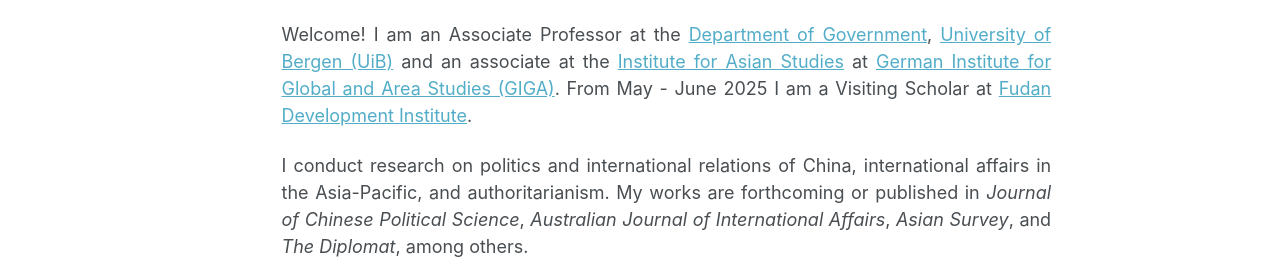
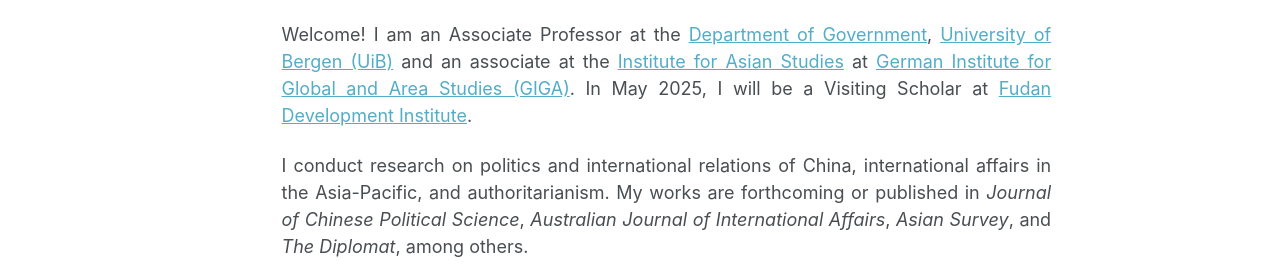
Before and after one commit to ehsong/ehsong.github.io, a Jekyll site: the page built from _pages/about.md, in a window 1280 px wide and 1267 px high. Shown: the part 586-856 px from the top of the window. Built offline with Jekyll 4.4.1, drawn with Linux system fonts in a browser that asks for light colours; some web fonts are replaced.

Commit message:
Update about.md

```diff
--- a/_pages/about.md
+++ b/_pages/about.md
@@ -9,7 +9,7 @@
 ---
 <img src="https://github.com/ehsong/ehsong.github.io/blob/master/images/east_asia_resized.jpg?raw=true" width="700" height="466">
 
-Welcome! I am an Associate Professor at the [Department of Government](https://www.uib.no/en/gov), [University of Bergen (UiB)](https://www.uib.no/en) and an associate at the [Institute for Asian Studies](https://www.giga-hamburg.de/en/institutes/giga-institute-for-asian-studies/) at [German Institute for Global and Area Studies (GIGA)](https://www.giga-hamburg.de/en/). From May - June 2025 I am a Visiting Scholar at [Fudan Development Institute](https://fddi.fudan.edu.cn/fddien/main.htm).
+Welcome! I am an Associate Professor at the [Department of Government](https://www.uib.no/en/gov), [University of Bergen (UiB)](https://www.uib.no/en) and an associate at the [Institute for Asian Studies](https://www.giga-hamburg.de/en/institutes/giga-institute-for-asian-studies/) at [German Institute for Global and Area Studies (GIGA)](https://www.giga-hamburg.de/en/). In May 2025, I will be a Visiting Scholar at [Fudan Development Institute](https://fddi.fudan.edu.cn/fddien/main.htm).
 
 I conduct research on politics and international relations of China, international affairs in the Asia-Pacific, and authoritarianism. My works are forthcoming or published in *Journal of Chinese Political Science*, *Australian Journal of International Affairs*, *Asian Survey*, and *The Diplomat*, among others.
 
```
